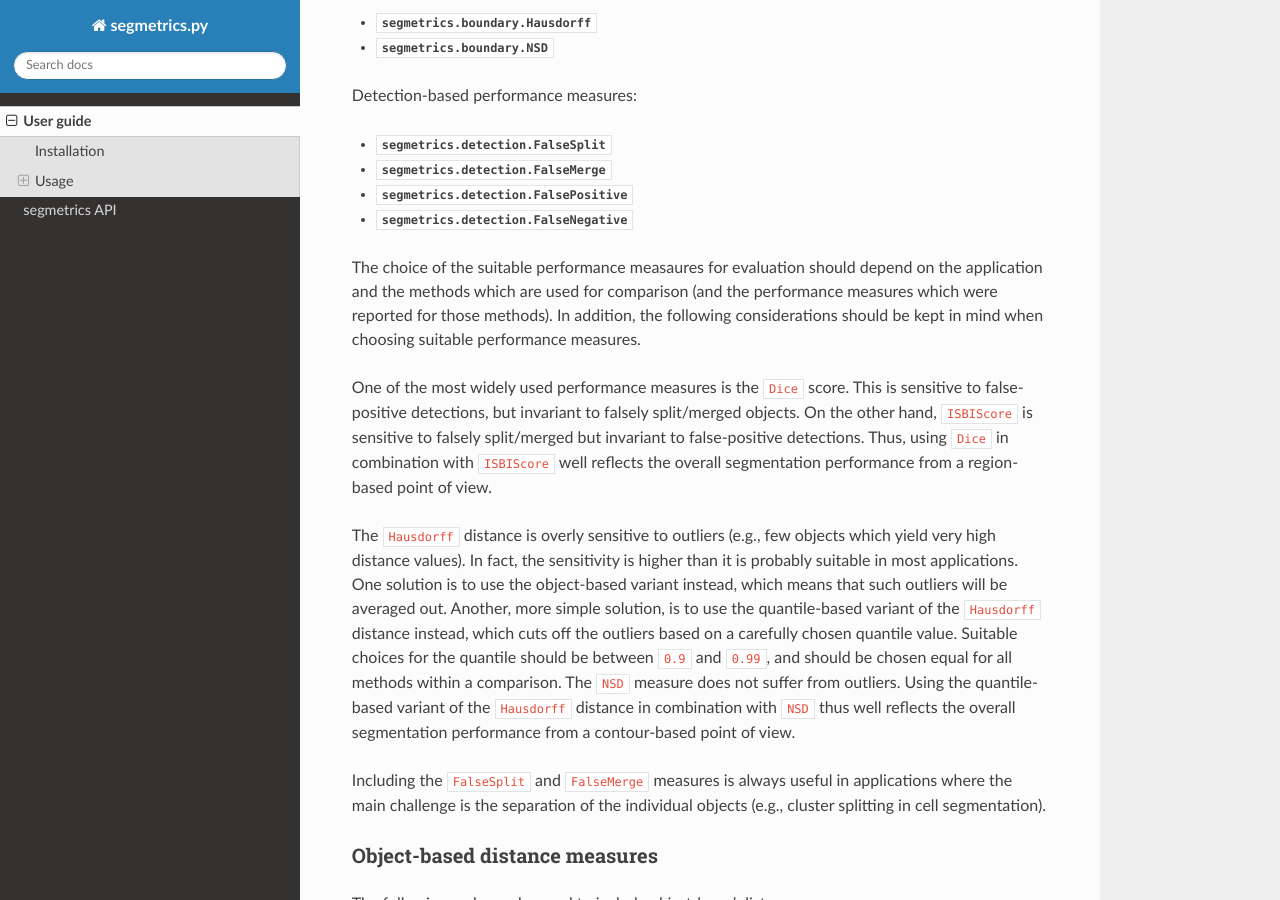
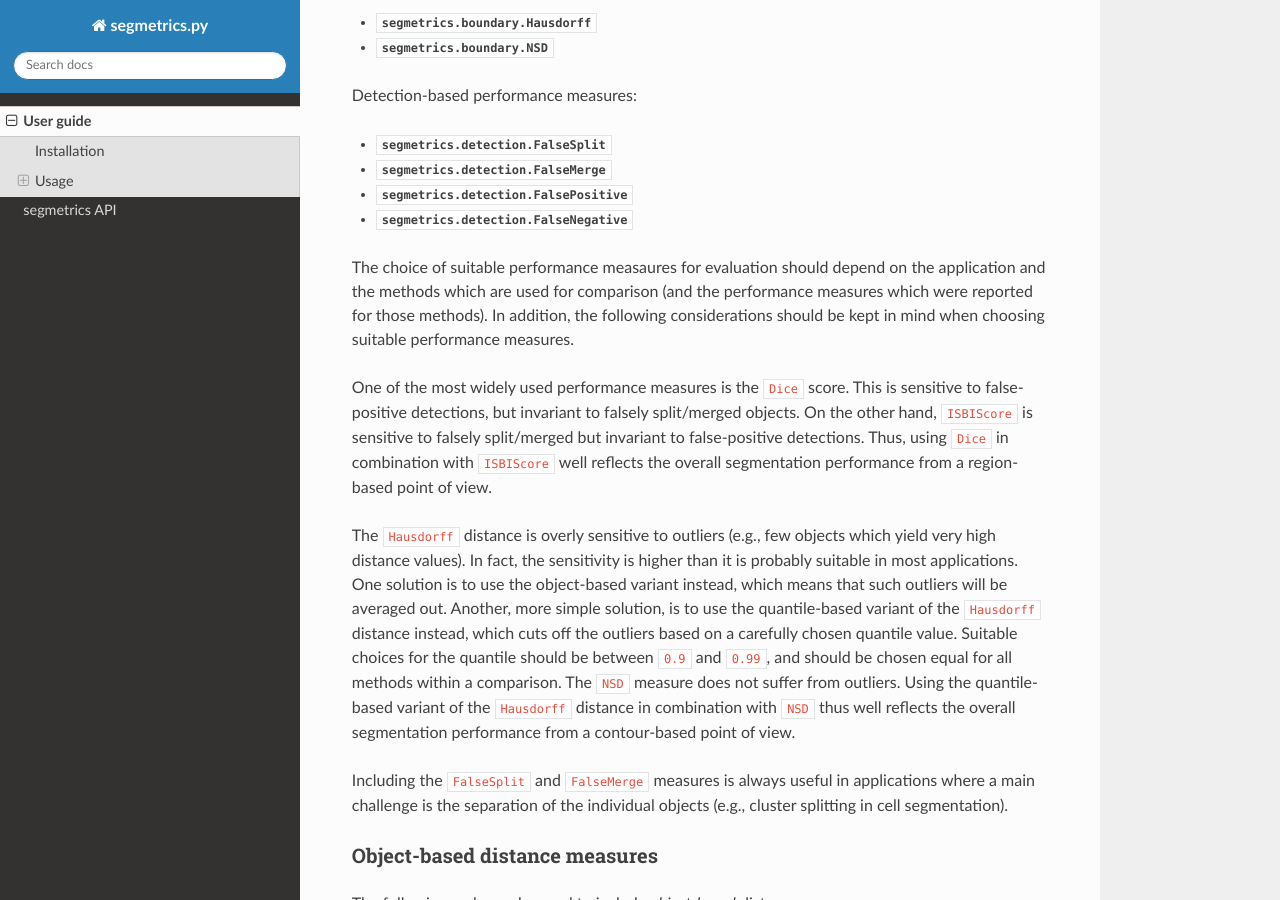
Before and after one commit to BMCV/segmetrics, a Sphinx documentation site: the page built from docs/source/usage.rst, in a window 1280 px wide and 900 px high, scrolled down 1297 px. Built offline with Sphinx 7.4.7 and the Read the Docs theme 2.0.0, drawn with Linux system fonts in a browser that asks for light colours.

Commit message:
updates documentation

```diff
--- a/docs/source/usage.rst
+++ b/docs/source/usage.rst
@@ -59,13 +59,13 @@ Detection-based performance measures:
 - :class:`segmetrics.detection.FalsePositive`
 - :class:`segmetrics.detection.FalseNegative`
 
-The choice of the suitable performance measaures for evaluation should depend on the application and the methods which are used for comparison (and the performance measures which were reported for those methods). In addition, the following considerations should be kept in mind when choosing suitable performance measures.
+The choice of suitable performance measaures for evaluation should depend on the application and the methods which are used for comparison (and the performance measures which were reported for those methods). In addition, the following considerations should be kept in mind when choosing suitable performance measures.
 
 One of the most widely used performance measures is the ``Dice`` score. This is sensitive to false-positive detections, but invariant to falsely split/merged objects. On the other hand, ``ISBIScore`` is sensitive to falsely split/merged but invariant to false-positive detections. Thus, using ``Dice`` in combination with ``ISBIScore`` well reflects the overall segmentation performance from a region-based point of view.
 
 The ``Hausdorff`` distance is overly sensitive to outliers (e.g., few objects which yield very high distance values). In fact, the sensitivity is higher than it is probably suitable in most applications. One solution is to use the object-based variant instead, which means that such outliers will be averaged out. Another, more simple solution, is to use the quantile-based variant of the ``Hausdorff`` distance instead, which cuts off the outliers based on a carefully chosen quantile value. Suitable choices for the quantile should be between ``0.9`` and ``0.99``, and should be chosen equal for all methods within a comparison. The ``NSD`` measure does not suffer from outliers. Using the quantile-based variant of the ``Hausdorff`` distance in combination with ``NSD`` thus well reflects the overall segmentation performance from a contour-based point of view.
 
-Including the ``FalseSplit`` and ``FalseMerge`` measures is always useful in applications where the main challenge is the separation of the individual objects (e.g., cluster splitting in cell segmentation).
+Including the ``FalseSplit`` and ``FalseMerge`` measures is always useful in applications where a main challenge is the separation of the individual objects (e.g., cluster splitting in cell segmentation).
 
 Object-based distance measures
 ******************************
```
Also changed, not shown: other parts of docs/source/usage.rst (+2 -2 lines).
